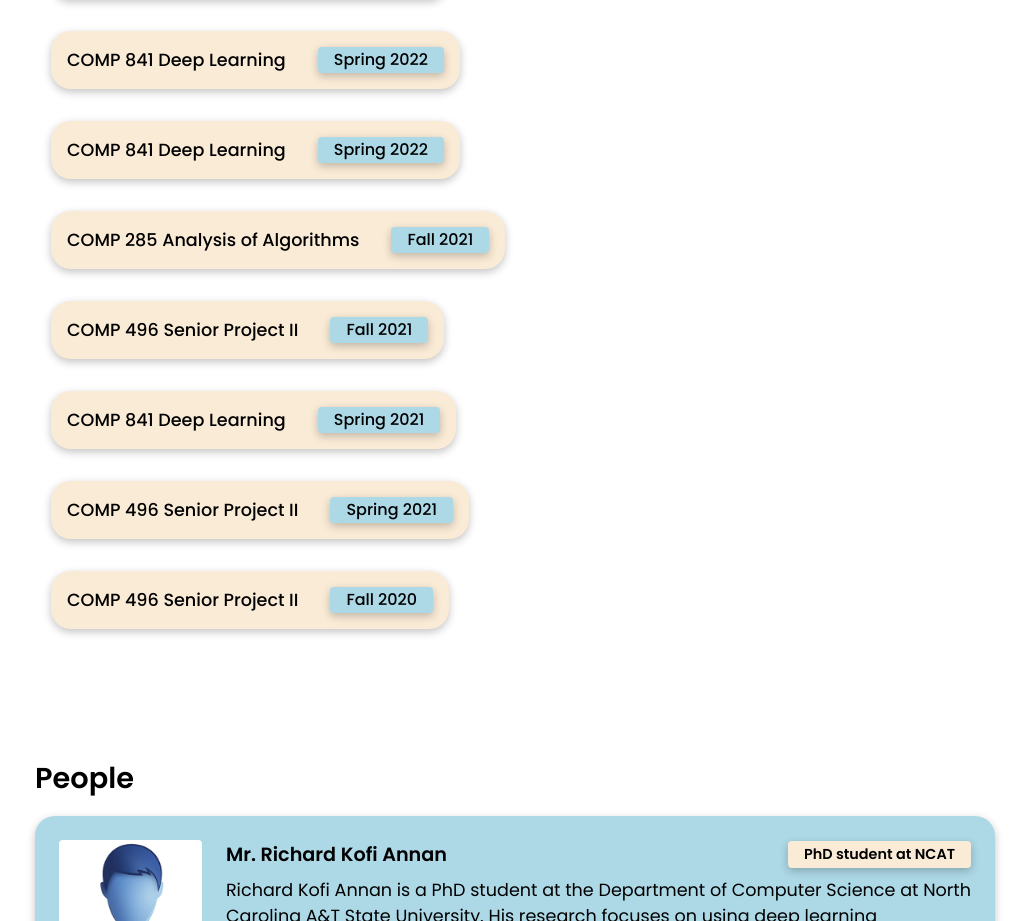
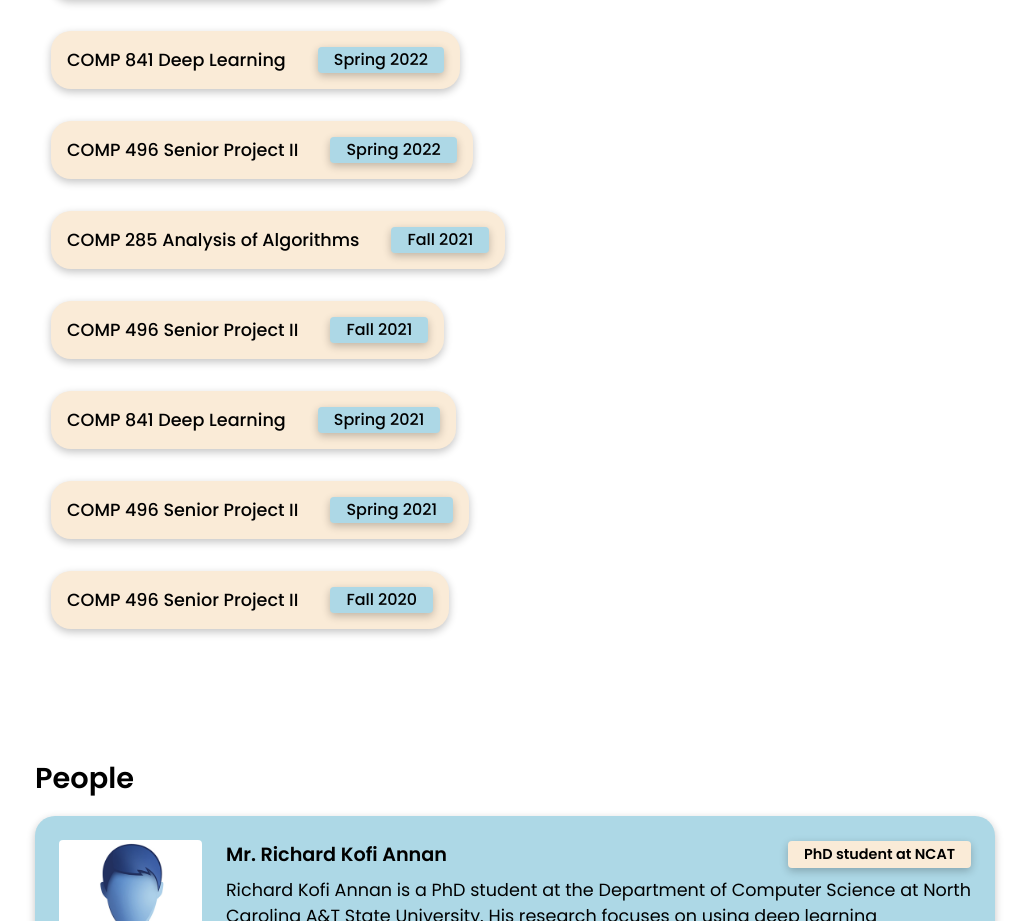
Before and after one commit to LetuQingge/research-group-app, a React (Create React App) app: page / in a window 1280 px wide. Shown: the part 4937-5858 px from the top of the page, without its empty margins (125-1154 px from the left). Built offline with nearby package versions, Linux system fonts and the light colour scheme.

Commit message:
Update HomePage.jsx

```diff
--- a/src/components/HomePage/HomePage.jsx
+++ b/src/components/HomePage/HomePage.jsx
@@ -80,7 +80,7 @@ const teachings = [
   "COMP 385 Theory of Computing, Fall 2022",
   "COMP 496 Senior Project II, Fall 2022",
   "COMP 841 Deep Learning, Spring 2022",
-  "COMP 841 Deep Learning, Spring 2022",
+  "COMP 496 Senior Project II, Spring 2022",
   "COMP 285 Analysis of Algorithms, Fall 2021",
   "COMP 496 Senior Project II, Fall 2021",
   "COMP 841 Deep Learning, Spring 2021",
```
